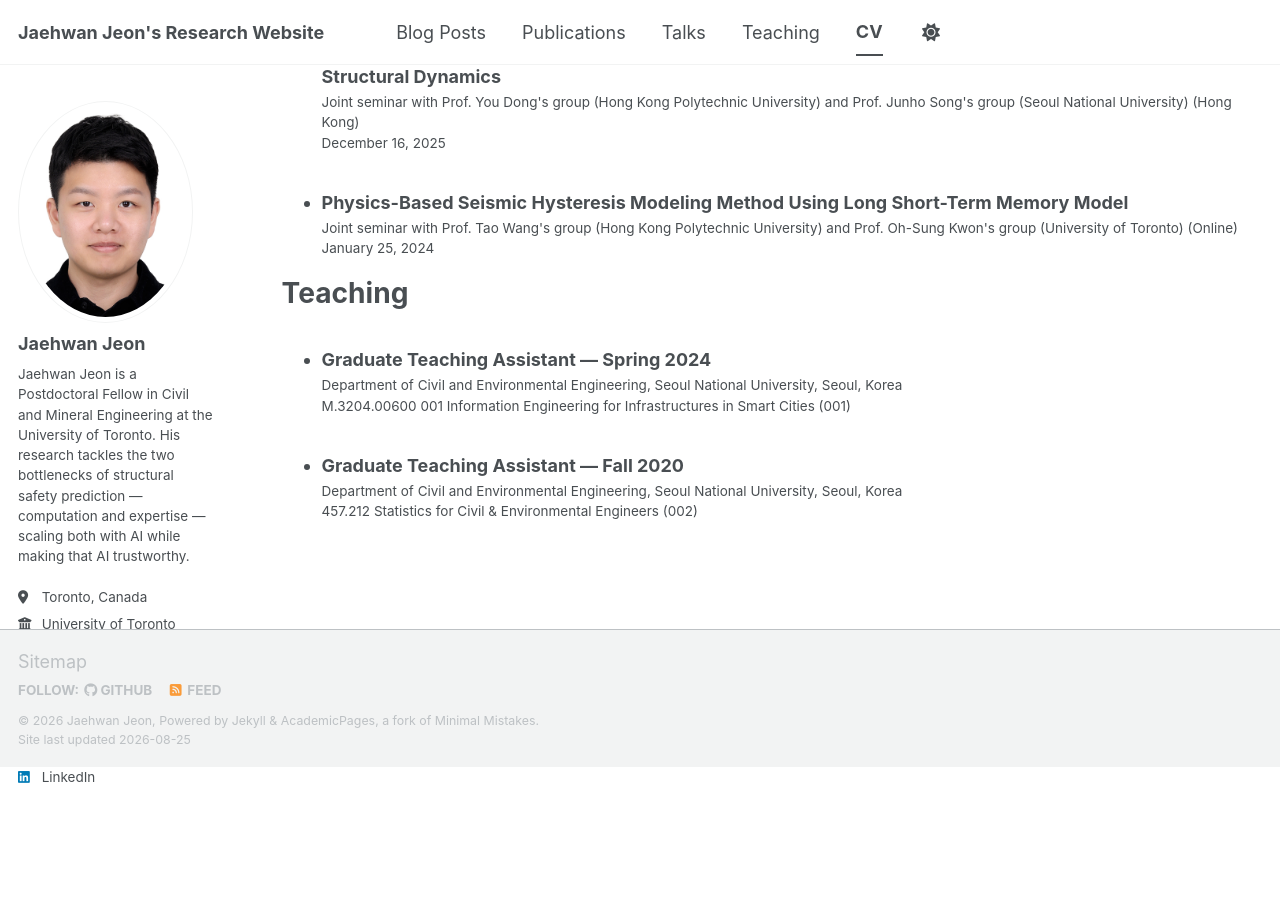
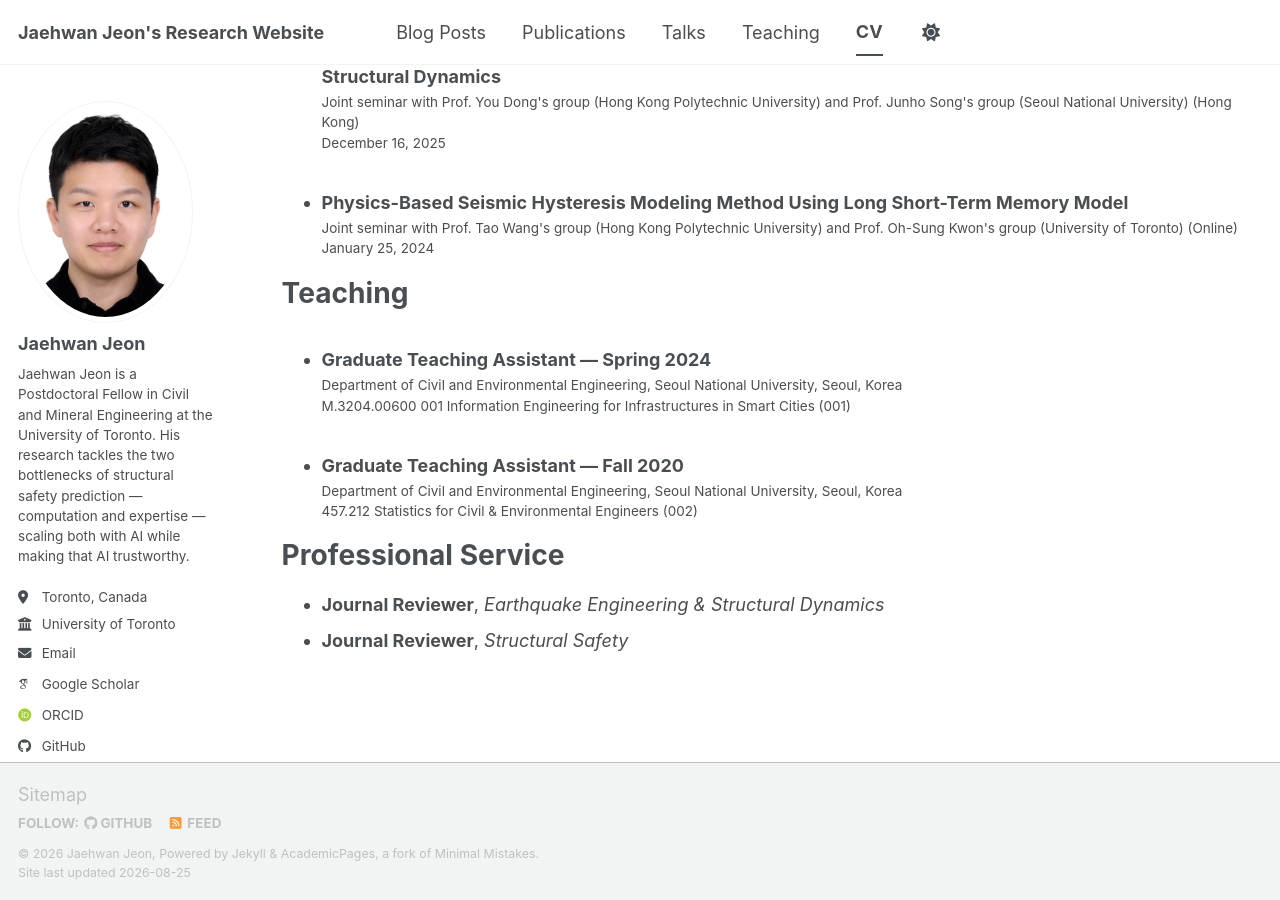
Before and after one commit to JaehwanJeon/JaehwanJeon.github.io, a Jekyll site: the page built from _pages/cv.md, in a window 1280 px wide and 900 px high, scrolled down 2112 px. Built offline with Jekyll 4.4.1, drawn with Linux system fonts in a browser that asks for light colours; some web fonts are replaced; a script bundle is joined from its source files by our own code; library files that are not in the unit come from our copies.

Commit message:
CV: add Professional Service section (journal reviewing)
Web CV (/cv/) replaces the unused template stub with a real section.
PDF CV gains section J, rendered from a new `service` list in cv_extra.yml.

Co-Authored-By: Claude Opus 5 (1M context) <noreply@anthropic.com>

```diff
--- a/_data/cv_extra.yml
+++ b/_data/cv_extra.yml
@@ -69,3 +69,9 @@ patents:
 open_source:
   - name: "UQpy"
     text: "UQpy (Python Library for UQ): Implemented SVI-based BNN trainer, added documentation, and improved containerized development workflows. https://github.com/SURGroup/UQpy/pull/274"
+
+service:
+  - role: "Journal Reviewer"
+    venue: "Earthquake Engineering & Structural Dynamics"
+  - role: "Journal Reviewer"
+    venue: "Structural Safety"
--- a/_pages/cv.md
+++ b/_pages/cv.md
@@ -63,8 +63,7 @@ Teaching
     <li><div class="archive__item"><h3 class="archive__item-title">{{ t.role }} — {{ t.term }}</h3><p class="archive__item-excerpt">{{ t.venue }}{% for c in t.courses %}<br/>{{ c }}{% endfor %}</p></div></li>
   {% endfor %}</ul>
 
-{% comment %} TODO: write later — Service and leadership section
-Service and leadership
+Professional Service
 ======
-* Currently signed in to 43 different slack teams
-{% endcomment %}
+* **Journal Reviewer**, *Earthquake Engineering & Structural Dynamics*
+* **Journal Reviewer**, *Structural Safety*
```
Also changed, not shown: scripts/build_cv_pdf.rb (+9 -0 lines), 1 other file.
